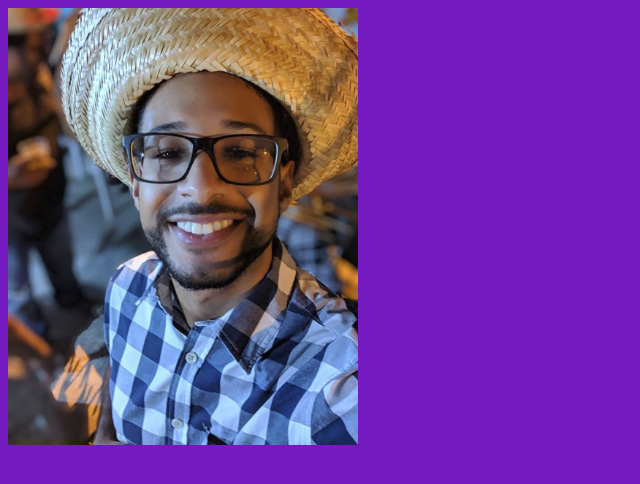
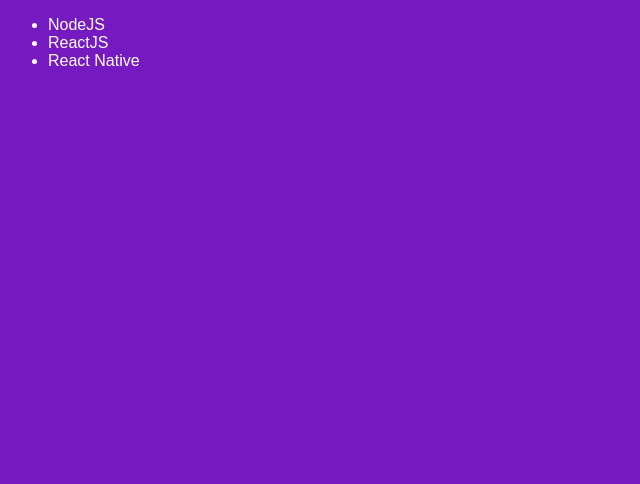
Before and after one commit to lucasquitan/react-intro, a React app: page / in a window 1280 px wide. Shown: the top 484 px of the page, without its empty margins (0-640 px from the left). Built offline with nearby package versions, Linux system fonts and the light colour scheme.

Commit message:
Criando um Class Component

```diff
--- a/babel.config.js
+++ b/babel.config.js
@@ -3,4 +3,5 @@
     '@babel/preset-env', // Fazer o navegador entender as funcionalidades do js
     '@babel/preset-react', // Fazer o navegador entender as funcionalidades do react
   ],
+  plugins: ['@babel/plugin-proposal-class-properties'],
 };
--- a/package.json
+++ b/package.json
@@ -9,6 +9,7 @@
   },
   "devDependencies": {
     "@babel/core": "^7.5.5",
+    "@babel/plugin-proposal-class-properties": "^7.5.5",
     "@babel/preset-env": "^7.5.5",
     "@babel/preset-react": "^7.0.0",
     "babel-loader": "^8.0.6",
--- a/src/App.js
+++ b/src/App.js
@@ -2,10 +2,10 @@
 
 import './App.css';
 
-import profile from './assets/profile.png';
+import TechList from './components/TechList';
 
 function App() {
-  return <img width="350" src={profile} />;
+  return <TechList />;
 }
 
 export default App;
--- /dev/null
+++ b/src/components/TechList.js
@@ -0,0 +1,25 @@
+import React, { Component } from 'react';
+
+/**
+ * É possível criar um componente de 2 formas> Classe e Função.
+ *
+ * Toda componente de classe deve conter o método "render()"
+ */
+class TechList extends Component {
+  state = {
+    techs: ['NodeJS', 'ReactJS', 'React Native'],
+  };
+
+  render() {
+    console.log(this.state);
+    return (
+      <ul>
+        <li>NodeJS</li>
+        <li>ReactJS</li>
+        <li>React Native</li>
+      </ul>
+    );
+  }
+}
+
+export default TechList;
```
Also changed, not shown: 1 other file (tests, documents, lock files or other folders).
